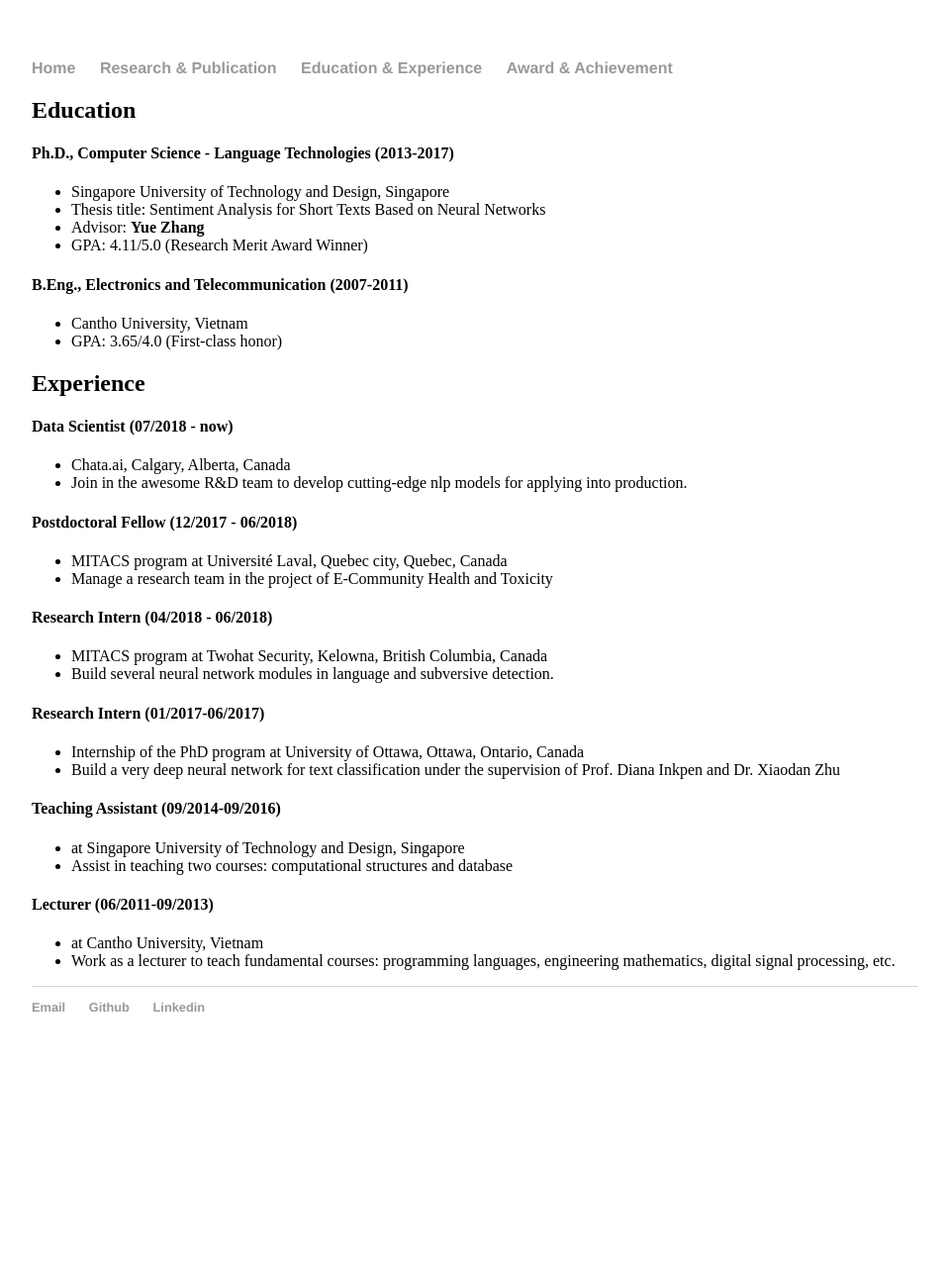
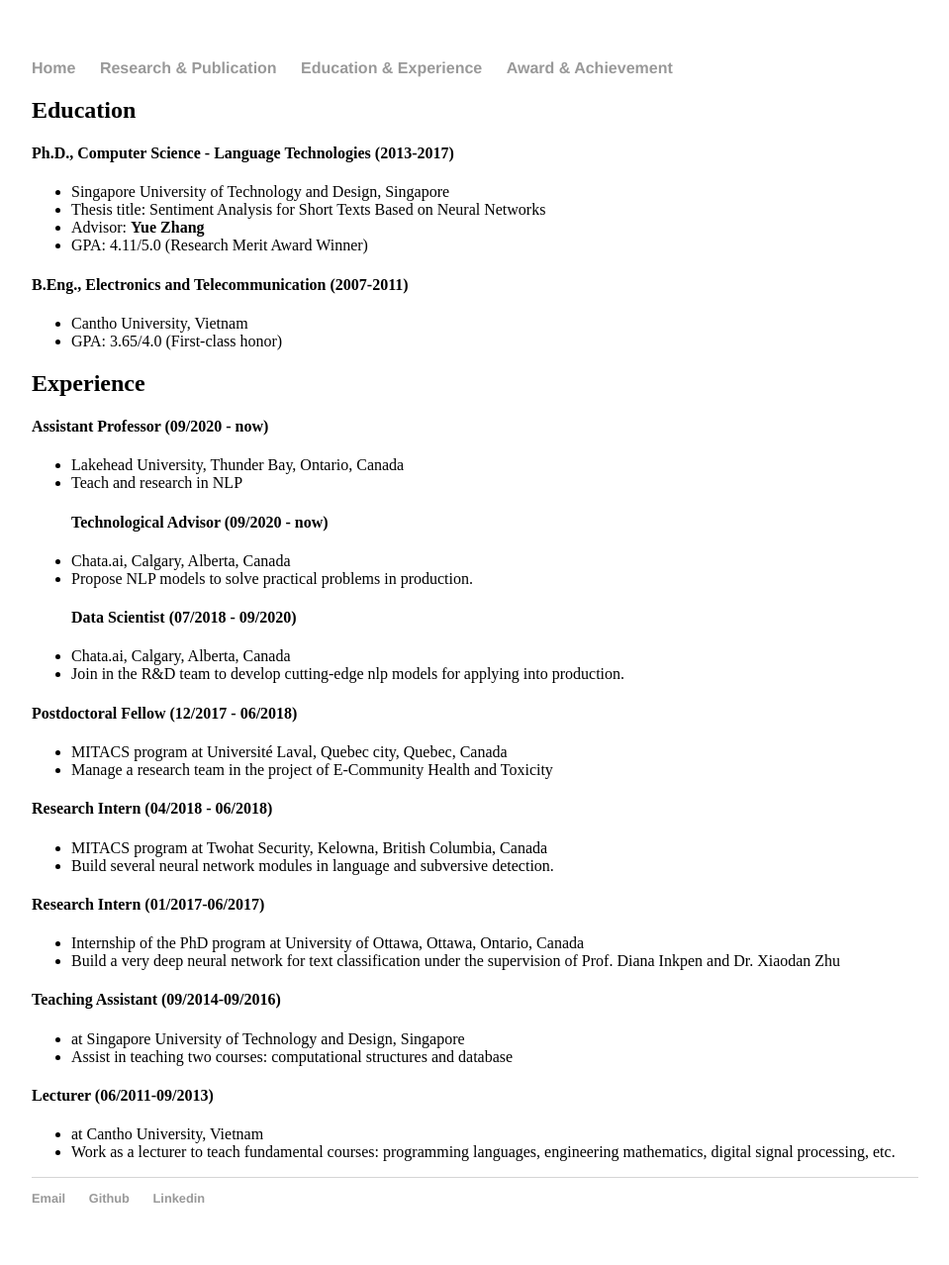
Before and after one commit to duytinvo/duytinvo.github.io, a Jekyll site: the page built from experience/index.md, in a window 1280 px wide. Shown: the whole page at 99% size, without its empty margins (160-1119 px from the left). Built offline with Jekyll 4.4.1, drawn with Linux system fonts in a browser that asks for light colours; before the commit the page ends 1085 px from its top, so only the background shows below that.

Commit message:
change bio

```diff
--- a/experience/index.md
+++ b/experience/index.md
@@ -15,9 +15,15 @@
 - GPA: 3.65/4.0 (First-class honor)
 
 ## Experience
-#### Data Scientist (07/2018 - now)
+#### Assistant Professor (09/2020 - now)
+- Lakehead University, Thunder Bay, Ontario, Canada
+- Teach and research in NLP
+#### Technological Advisor (09/2020 - now)
 - Chata.ai, Calgary, Alberta, Canada
-- Join in the awesome R&D team to develop cutting-edge nlp models for applying into production.
+- Propose NLP models to solve practical problems in production.
+#### Data Scientist (07/2018 - 09/2020)
+- Chata.ai, Calgary, Alberta, Canada
+- Join in the R&D team to develop cutting-edge nlp models for applying into production.
 
 #### Postdoctoral Fellow (12/2017 - 06/2018)
 - MITACS program at Université Laval, Quebec city, Quebec, Canada
```
